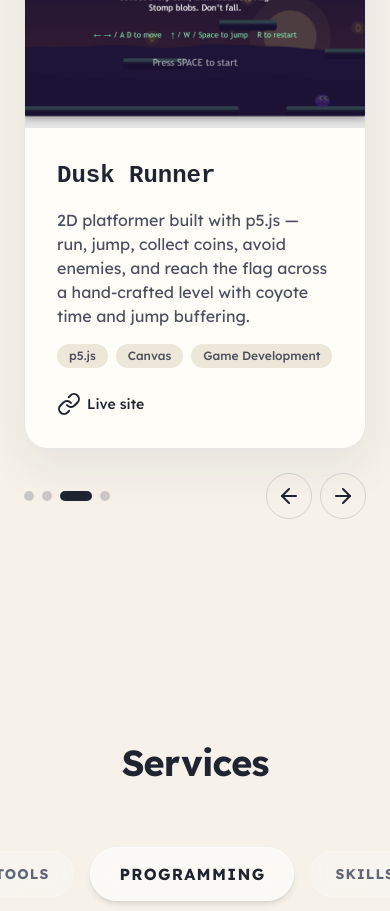
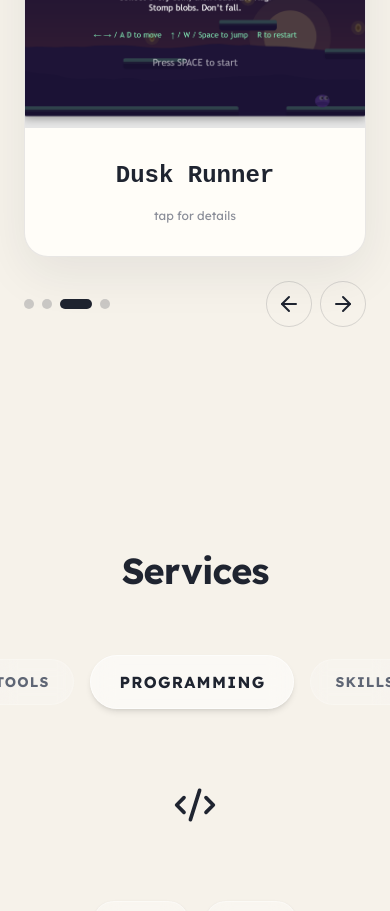
Before and after one commit to 0xkhingx/my-portfolio, a Next.js app: page / in a window 390 px wide. Shown: the part 1200-2111 px from the top of the page. Built offline with nearby package versions, Linux system fonts and the light colour scheme; a web font is replaced by a local one.

Commit message:
Mobile projects: tap to reveal details

```diff
--- a/src/components/Projects.tsx
+++ b/src/components/Projects.tsx
@@ -16,12 +16,14 @@ export default function Projects() {
   const [index, setIndex] = useState(0);
   const [direction, setDirection] = useState(1);
   const [paused, setPaused] = useState(false);
+  const [expanded, setExpanded] = useState(false);
   const reduceMotion = useReducedMotion();
   const timer = useRef<ReturnType<typeof setInterval> | null>(null);
 
   const go = useCallback((next: number, dir: number) => {
     setDirection(dir);
     setIndex((next + projects.length) % projects.length);
+    setExpanded(false);
   }, []);
 
   useEffect(() => {
@@ -86,10 +88,23 @@ export default function Projects() {
                   />
                 </div>
 
-                <div className="flex flex-col justify-center gap-4 p-8 md:p-10">
+                <div
+                  className="flex flex-col justify-center gap-4 p-8 text-center sm:text-left md:p-10 cursor-pointer md:cursor-auto"
+                  onClick={() => setExpanded((e) => !e)}
+                >
                   <h3 className="font-display text-2xl font-bold">{project.title}</h3>
+                  <AnimatePresence initial={false}>
+                    {(expanded || reduceMotion) && (
+                      <motion.div
+                        key="details"
+                        initial={reduceMotion ? {} : { height: 0, opacity: 0 }}
+                        animate={{ height: "auto", opacity: 1 }}
+                        exit={reduceMotion ? {} : { height: 0, opacity: 0 }}
+                        transition={{ duration: 0.3, ease: [0.32, 0.72, 0, 1] }}
+                        className="overflow-hidden"
+                      >
                         <p className="text-ink-soft">{project.description}</p>
-                  <ul className="flex flex-wrap gap-2">
+                        <ul className="mt-3 flex flex-wrap justify-center gap-2 sm:justify-start">
                           {project.tags.map((tag) => (
                             <li
                               key={tag}
@@ -99,7 +114,7 @@ export default function Projects() {
                             </li>
                           ))}
                         </ul>
-                  <div className="mt-2 flex gap-4">
+                        <div className="mt-4 flex justify-center gap-4 sm:justify-start">
                           {project.liveUrl && (
                             <a
                               href={project.liveUrl}
@@ -121,6 +136,12 @@ export default function Projects() {
                             </a>
                           )}
                         </div>
+                      </motion.div>
+                    )}
+                  </AnimatePresence>
+                  <span className="text-xs text-ink-faint md:hidden">
+                    {expanded ? "tap to collapse" : "tap for details"}
+                  </span>
                 </div>
               </motion.article>
             </AnimatePresence>
```
Lines whose indentation alone changed are shown as unchanged.
